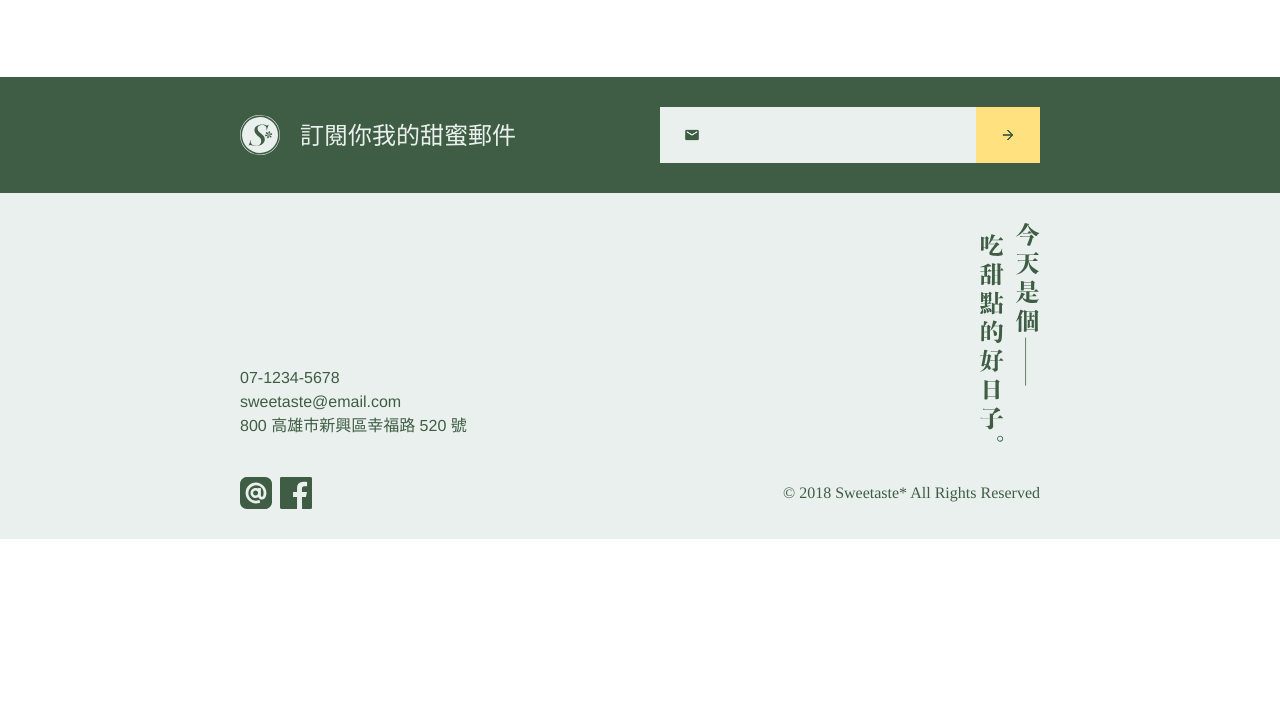
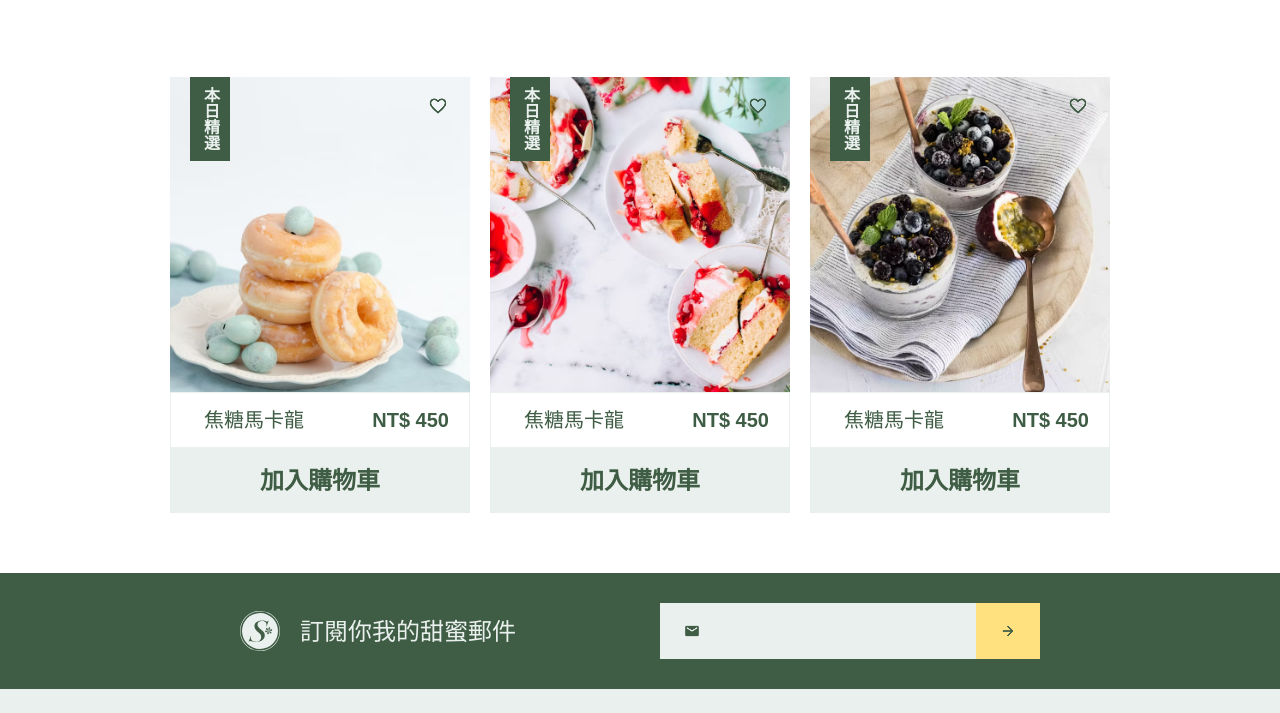
Before and after one commit to fntxxx/dessertEC, a plain HTML site: page index.html in a window 1280 px wide. Shown: the part 2194-2907 px from the top of the page. Before the commit the page ends 2733 px from the top, so only its background shows below. Drawn offline with Linux system fonts and the light colour scheme.

Commit message:
完成首頁

```diff
--- a/js/pages/home.js
+++ b/js/pages/home.js
@@ -77,6 +77,68 @@ export default function home() {
         </div>
     </section>
 
+        <section class="section-products">
+        <div class="section-products__list">
+
+            <div class="section-products__item">
+                <div class="section-products__image">
+                    <img src="./img/home/product1.avif" alt="焦糖馬卡龍">
+                    <div class="section-products__badge">本日精選</div>
+                    <button class="section-products__fav">
+                        <img src="./img/ic-favorite.png" alt="加入收藏">
+                    </button>
+                </div>
+                <div class="section-products__info">
+                    <p class="section-products__name">焦糖馬卡龍</p>
+                    <p class="section-products__price">NT$ 450</p>
+                </div>
+                <div class="section-products__action">
+                    <button class="section-products__btn">
+                        <p>加入購物車</p>
+                    </button>
+                </div>
+            </div>
+
+            <div class="section-products__item">
+                <div class="section-products__image">
+                    <img src="./img/home/product2.avif" alt="焦糖馬卡龍">
+                    <div class="section-products__badge">本日精選</div>
+                    <button class="section-products__fav">
+                        <img src="./img/ic-favorite.png" alt="加入收藏">
+                    </button>
+                </div>
+                <div class="section-products__info">
+                    <p class="section-products__name">焦糖馬卡龍</p>
+                    <p class="section-products__price">NT$ 450</p>
+                </div>
+                <div class="section-products__action">
+                    <button class="section-products__btn">
+                        <p>加入購物車</p>
+                    </button>
+                </div>
+            </div>
+
+            <div class="section-products__item">
+                <div class="section-products__image">
+                    <img src="./img/home/product3.avif" alt="焦糖馬卡龍">
+                    <div class="section-products__badge">本日精選</div>
+                    <button class="section-products__fav">
+                        <img src="./img/ic-favorite.png" alt="加入收藏">
+                    </button>
+                </div>
+                <div class="section-products__info">
+                    <p class="section-products__name">焦糖馬卡龍</p>
+                    <p class="section-products__price">NT$ 450</p>
+                </div>
+                <div class="section-products__action">
+                    <button class="section-products__btn">
+                        <p>加入購物車</p>
+                    </button>
+                </div>
+            </div>
+        </div>
+    </section>
+
   `;
     return el;
 }
--- a/scss/pages/_home.scss
+++ b/scss/pages/_home.scss
@@ -237,7 +237,7 @@
         display: flex;
         justify-content: center;
         margin-top: 95px;
-        margin-bottom: 80px;
+        margin-bottom: 20px;
 
         img {
             width: 100%;
@@ -266,3 +266,140 @@
         }
     }
 }
+
+.section-products {
+    width: 100%;
+    margin: 60px auto;
+
+    @include mobile {
+        margin-top: 0;
+        margin-bottom: 30px;
+    }
+
+    &__list {
+        @include flex-center;
+        gap: 20px;
+        flex-wrap: wrap;
+        margin: 0 auto;
+
+        @include mobile {
+            flex-direction: column;
+        }
+    }
+
+    &__item {
+        display: flex;
+        flex-direction: column;
+        align-items: center;
+        width: 300px;
+
+        @include mobile {
+            width: 315px;
+        }
+    }
+
+    &__image {
+        position: relative;
+        width: 100%;
+        overflow: hidden;
+
+        img {
+            width: 100%;
+            height: 315px;
+            object-fit: cover;
+            display: block;
+            transition: transform 0.3s ease;
+
+            .section-products__item:hover & {
+                transform: scale(1.05);
+            }
+        }
+    }
+
+    &__badge {
+        position: absolute;
+        top: 0px;
+        left: 20px;
+        background-color: $color-primary;
+        color: $color-secondary-light;
+        font: normal normal 600 16px/20px $font-primary;
+        writing-mode: vertical-rl;
+        text-orientation: upright;
+        padding: 10px;
+        letter-spacing: 0px;
+        z-index: 2;
+    }
+
+    &__fav {
+        @include flex-center;
+        position: absolute;
+        top: 19px;
+        right: 22px;
+        width: 20px;
+        height: 20px;
+        border: none;
+        cursor: pointer;
+        transition: background-color 0.3s ease, transform 0.2s ease;
+        z-index: 2;
+        background-color: transparent;
+
+        img {
+            width: 20px;
+            height: 20px;
+            transition: filter 0.3s ease;
+        }
+
+        &:hover {
+            transform: scale(1.1);
+        }
+    }
+
+
+    &__info {
+        @include flex-between;
+        width: 100%;
+        height: 56px;
+        border: $color-secondary-light solid 1px;
+        padding: 14px 0;
+
+        .section-products__name {
+            font: normal normal 300 20px/20px $font-primary;
+            color: $color-primary;
+            letter-spacing: 0px;
+            margin-left: 33px;
+        }
+
+        .section-products__price {
+            font: normal normal 600 20px/24px $font-primary;
+            color: $color-primary;
+            letter-spacing: 0px;
+            margin-right: 20px;
+        }
+    }
+
+    &__action {
+        width: 100%;
+        display: flex;
+        justify-content: center;
+    }
+
+    &__btn {
+        @include flex-center;
+        width: 100%;
+        height: 65px;
+        border: none;
+        background-color: $color-secondary-light;
+        cursor: pointer;
+        transition: background-color 0.3s ease, transform 0.3s ease;
+
+        &:hover {
+            transform: scale(1.03);
+        }
+
+        p {
+            margin: 0;
+            font: normal normal 600 24px/20px $font-primary;
+            color: $color-primary;
+        }
+    }
+}
```
Also changed, not shown: index.html (+3 -0 lines), css/all.css, img/ic-favorite-full.png (added), img/ic-favorite.png (added), 1 other file.
